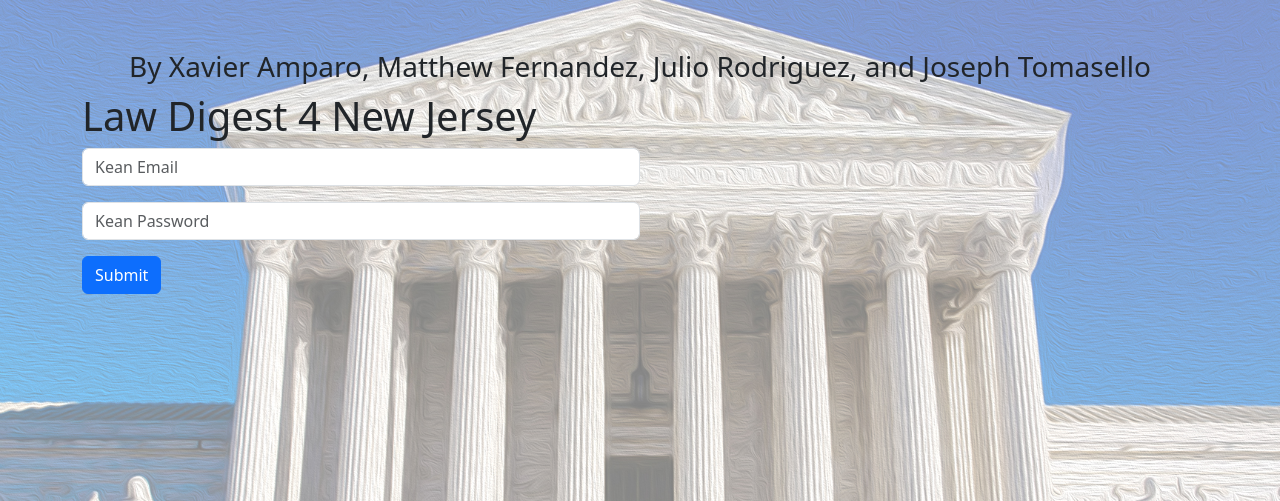
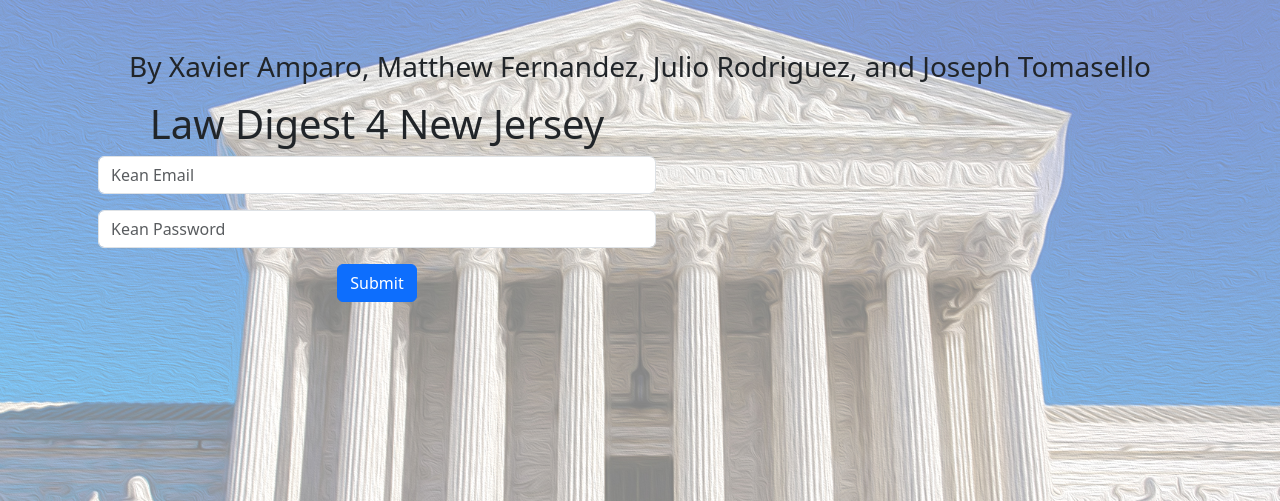
Before and after one commit to JayTomasello/CPS-5995-Team-2, a PHP site: page /login.php in a window 1280 px wide. Shown: the top 501 px of the page. Run offline with PHP 8.4, Linux system fonts and the light colour scheme.

Commit message:
modified:   login.php

```diff
--- a/login.php
+++ b/login.php
@@ -11,7 +11,7 @@
 
 <body class="container justify-content-center" style="background-image: url(./Courthouse.jpg); background-size:cover; background-position:center -100px">
     <h3 class="text-center" style="margin-top: 50px;">By Xavier Amparo, Matthew Fernandez, Julio Rodriguez, and Joseph Tomasello</h3>
-    <form class="w-50" action="logintest.php" method="POST">
+    <form class="w-50 text-center content-center m-3" action="logintest.php" method="POST">
         <h1>Law Digest 4 New Jersey</h1>
 
         <div class="mb-3">
```
